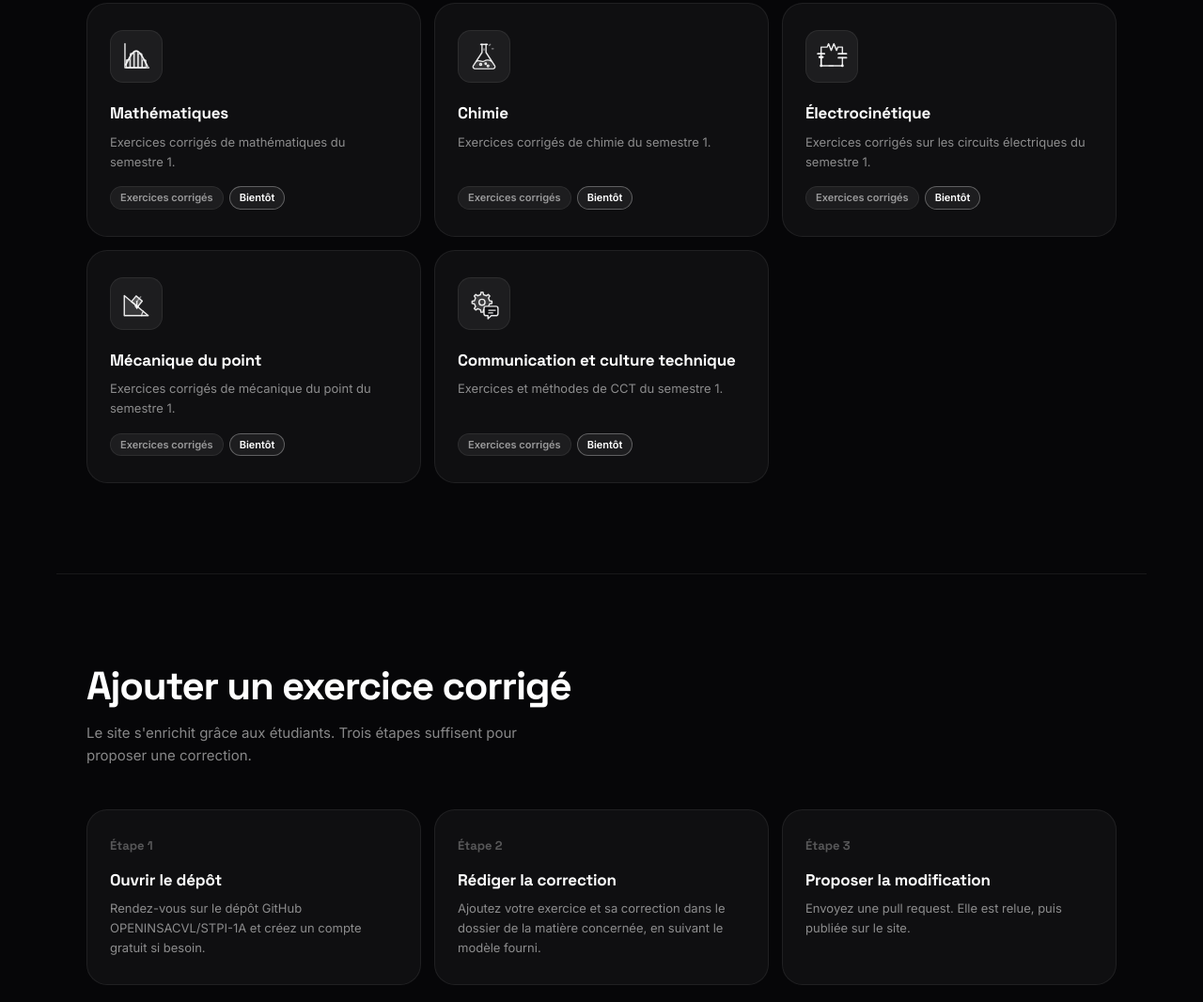
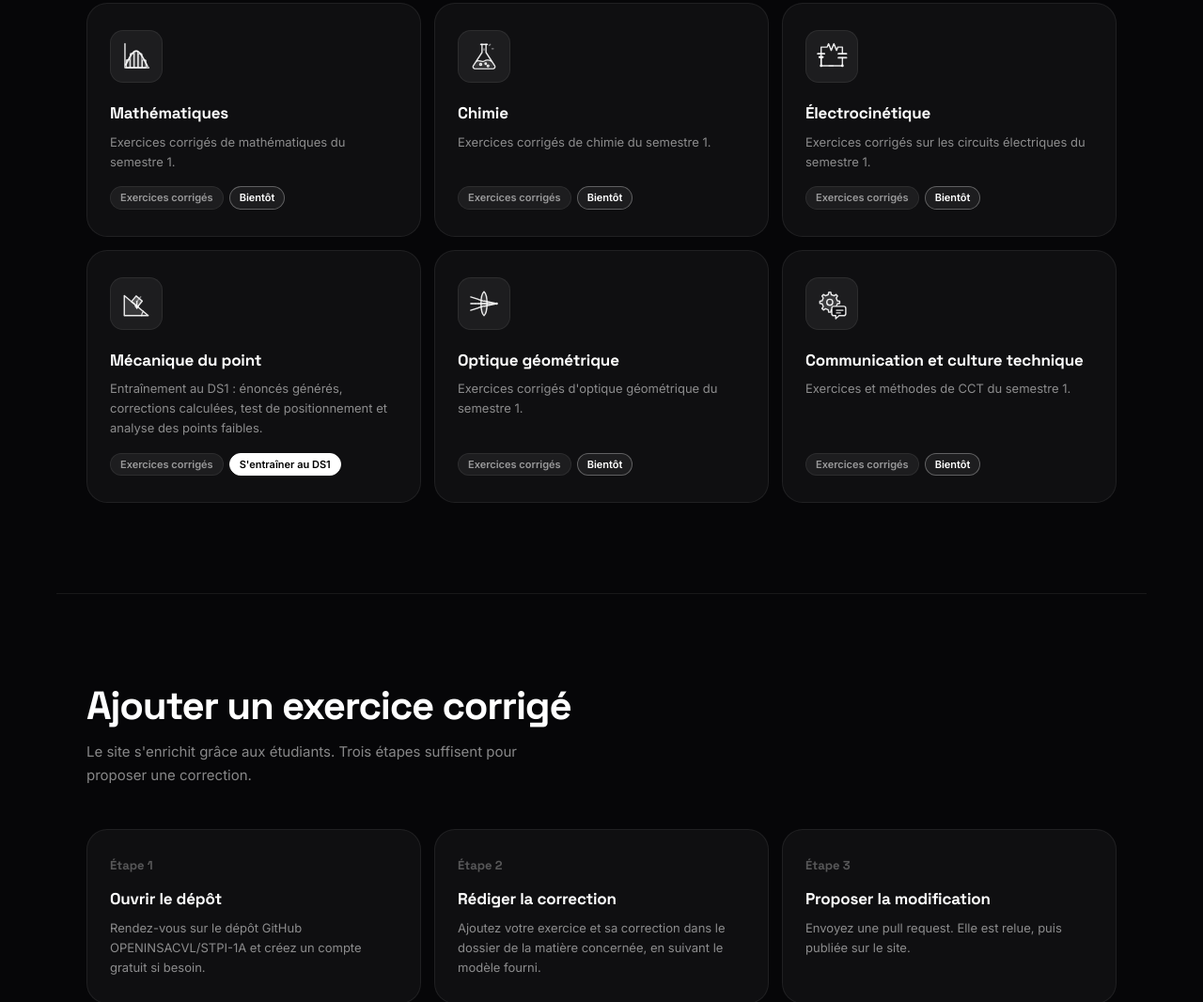
Before and after one commit to OPENINSACVL/STPI-1A, a plain HTML site: page index.html in a window 1280 px wide. Shown: the part 1241-2307 px from the top of the page at 94% size. Drawn offline with Linux system fonts and the light colour scheme.

Commit message:
Update index.html

```diff
--- a/index.html
+++ b/index.html
@@ -24,7 +24,6 @@ a{color:inherit;text-decoration:none}
 :focus-visible{outline:2px solid #fff;outline-offset:3px;border-radius:8px}
 img{max-width:100%}
 
-/* Navigation */
 nav{position:fixed;top:0;left:0;right:0;z-index:50;height:var(--nav);display:flex;align-items:center;justify-content:space-between;padding:0 32px;background:rgba(6,6,8,.85);backdrop-filter:blur(24px);-webkit-backdrop-filter:blur(24px);border-bottom:1px solid var(--border)}
 .logo{display:flex;align-items:center;gap:10px}
 .logo img{width:28px;height:28px;object-fit:contain;border-radius:6px}
@@ -36,10 +35,8 @@ nav{position:fixed;top:0;left:0;right:0;z-index:50;height:var(--nav);display:fle
 .btn-nav{font-size:13px;font-weight:600;color:#000;background:#fff;padding:7px 16px;border-radius:8px;transition:opacity .15s,transform .15s}
 .btn-nav:hover{opacity:.85;transform:translateY(-1px)}
 
-/* Mention */
 .notice{margin-top:var(--nav);padding:10px 24px;text-align:center;font-size:12.5px;color:var(--t2);background:var(--surface);border-bottom:1px solid var(--border)}
 
-/* Hero */
 .hero{min-height:calc(100vh - var(--nav) - 40px);display:flex;flex-direction:column;align-items:center;justify-content:center;text-align:center;padding:72px 24px 88px}
 .hero-logo{width:84px;height:84px;object-fit:contain;border-radius:20px;margin-bottom:28px;border:1px solid var(--border)}
 .hero-title{font-family:var(--display);font-size:clamp(42px,7vw,80px);font-weight:700;line-height:1.02;letter-spacing:-.04em;margin-bottom:24px;max-width:900px;background:linear-gradient(150deg,#fff 25%,rgba(255,255,255,.5) 100%);-webkit-background-clip:text;background-clip:text;-webkit-text-fill-color:transparent}
@@ -54,12 +51,10 @@ nav{position:fixed;top:0;left:0;right:0;z-index:50;height:var(--nav);display:fle
 .stat-num{font-family:var(--display);font-size:28px;font-weight:700;letter-spacing:-.04em}
 .stat-label{font-size:12px;color:var(--t3);margin-top:3px}
 
-/* Reveal */
 .reveal{opacity:0;transform:translateY(24px);transition:opacity .65s cubic-bezier(.16,1,.3,1),transform .65s cubic-bezier(.16,1,.3,1)}
 .reveal.in{opacity:1;transform:none}
 .d1{transition-delay:.08s}.d2{transition-delay:.16s}.d3{transition-delay:.24s}.d4{transition-delay:.32s}
 
-/* Sections */
 .sec{max-width:1160px;margin:0 auto;padding:96px 32px;border-top:1px solid var(--border)}
 .sec-title{font-family:var(--display);font-size:clamp(26px,3.5vw,42px);font-weight:700;letter-spacing:-.03em;line-height:1.1;margin-bottom:14px}
 .sec-sub{font-size:15px;color:var(--t2);max-width:520px;line-height:1.65}
@@ -76,6 +71,8 @@ nav{position:fixed;top:0;left:0;right:0;z-index:50;height:var(--nav);display:fle
 .tags{display:flex;flex-wrap:wrap;gap:6px;margin-top:16px}
 .tag{font-size:11px;font-weight:600;padding:3px 10px;border-radius:100px;background:rgba(255,255,255,.06);border:1px solid var(--border);color:rgba(255,255,255,.55)}
 .tag.soon{color:#fff;border-color:rgba(255,255,255,.3)}
+a.tag.go{background:#fff;color:#000;border-color:#fff;transition:opacity .15s}
+a.tag.go:hover{opacity:.85}
 .tabs{display:inline-flex;gap:4px;margin-top:32px;padding:4px;background:var(--surface);border:1px solid var(--border);border-radius:11px}
 .tab{font:600 13px var(--display);color:var(--t2);background:none;border:none;padding:8px 18px;border-radius:8px;cursor:pointer;transition:color .15s,background .15s}
 .tab:hover{color:#fff}.tab.on{background:#fff;color:#000}
@@ -84,7 +81,6 @@ nav{position:fixed;top:0;left:0;right:0;z-index:50;height:var(--nav);display:fle
 .steps{display:grid;grid-template-columns:repeat(3,1fr);gap:14px;margin-top:44px}
 .step-n{font-family:var(--display);font-size:13px;font-weight:700;color:var(--t3);margin-bottom:14px}
 
-/* Footer */
 footer{border-top:1px solid var(--border);padding:44px 32px}
 .foot{max-width:1160px;margin:0 auto;display:flex;justify-content:space-between;gap:28px;flex-wrap:wrap;font-size:13px;color:var(--t3)}
 .foot p{max-width:520px;margin-top:14px;line-height:1.6}
@@ -142,8 +138,9 @@ footer{border-top:1px solid var(--border);padding:44px 32px}
     <article class="card reveal " data-k="maths analyse algèbre"><div class="ico"><svg viewBox="0 0 48 48" fill="none" stroke="currentColor" stroke-width="2" stroke-linecap="round" stroke-linejoin="round" aria-hidden="true"><path d="M7 5v36h36"/><rect x="9.6" y="29.2" width="4.8" height="11.8" fill="currentColor" fill-opacity=".14" stroke-width="1.4"/><rect x="15.6" y="19.6" width="4.8" height="21.4" fill="currentColor" fill-opacity=".14" stroke-width="1.4"/><rect x="21.6" y="16.0" width="4.8" height="25.0" fill="currentColor" fill-opacity=".14" stroke-width="1.4"/><rect x="27.6" y="19.9" width="4.8" height="21.1" fill="currentColor" fill-opacity=".14" stroke-width="1.4"/><rect x="33.6" y="29.5" width="4.8" height="11.5" fill="currentColor" fill-opacity=".14" stroke-width="1.4"/><polyline points="8.0,36.8 8.8,35.3 9.6,33.8 10.4,32.2 11.2,30.7 12.0,29.2 12.8,27.7 13.6,26.3 14.4,24.9 15.2,23.6 16.0,22.3 16.8,21.2 17.6,20.1 18.4,19.2 19.2,18.4 20.0,17.6 20.8,17.0 21.6,16.6 22.4,16.2 23.2,16.1 24.0,16.0 24.8,16.1 25.6,16.3 26.4,16.7 27.2,17.2 28.0,17.8 28.8,18.5 29.6,19.4 30.4,20.4 31.2,21.4 32.0,22.6 32.8,23.9 33.6,25.2 34.4,26.6 35.2,28.0 36.0,29.5 36.8,31.0 37.6,32.6 38.4,34.1 39.2,35.6 40.0,37.1 40.8,38.6" stroke-width="2.4"/></svg></div><div class="card-title">Mathématiques</div><p class="card-desc">Exercices corrigés de mathématiques du semestre 1.</p><div class="tags"><span class="tag">Exercices corrigés</span><span class="tag soon">Bientôt</span></div></article>
     <article class="card reveal d1" data-k=""><div class="ico"><svg viewBox="0 0 48 48" fill="none" stroke="currentColor" stroke-width="2" stroke-linecap="round" stroke-linejoin="round" aria-hidden="true"><path d="M19 6h10"/><path d="M21 6v12L8 38a3 3 0 0 0 2.6 4.5h26.8A3 3 0 0 0 40 38L27 18V6"/><path d="M13.4 31c3.5-2.4 6.5 2.4 10.6 0s7-2.4 10.6 0l3.4 6.4a1.6 1.6 0 0 1-1.4 2.4H11.4a1.6 1.6 0 0 1-1.4-2.4z" fill="currentColor" fill-opacity=".14" stroke="none"/><path d="M13.4 31c3.5-2.4 6.5 2.4 10.6 0s7-2.4 10.6 0" stroke-width="1.8"/><circle cx="19" cy="36" r="1.5"/><circle cx="26.5" cy="35" r="1.1"/><circle cx="30" cy="38.2" r="1.3"/><path d="M24 14.5v-2M32 7.5l1.4-1.4M36 12.5h2" stroke-opacity=".5"/></svg></div><div class="card-title">Chimie</div><p class="card-desc">Exercices corrigés de chimie du semestre 1.</p><div class="tags"><span class="tag">Exercices corrigés</span><span class="tag soon">Bientôt</span></div></article>
     <article class="card reveal d2" data-k="electrocinetique circuits electricite"><div class="ico"><svg viewBox="0 0 48 48" fill="none" stroke="currentColor" stroke-width="2" stroke-linecap="round" stroke-linejoin="round" aria-hidden="true"><path d="M8 38V10h7l2.2 0 2-5 4 10 4-10 4 10 2-5h5.8H40v10"/><path d="M8 25v13M40 26v12H8"/><path d="M3 20h10" stroke-width="2.4"/><path d="M5.8 25h4.4" stroke-width="3.4"/><path d="M34 20h12M34 26h12" stroke-width="2.4"/><circle cx="8" cy="38" r="2" fill="currentColor" stroke="none"/><circle cx="40" cy="38" r="2" fill="currentColor" stroke="none"/><path d="M20 38l6 0" stroke-opacity=".5"/></svg></div><div class="card-title">Électrocinétique</div><p class="card-desc">Exercices corrigés sur les circuits électriques du semestre 1.</p><div class="tags"><span class="tag">Exercices corrigés</span><span class="tag soon">Bientôt</span></div></article>
-    <article class="card reveal " data-k="mecanique cinematique dynamique"><div class="ico"><svg viewBox="0 0 48 48" fill="none" stroke="currentColor" stroke-width="2" stroke-linecap="round" stroke-linejoin="round" aria-hidden="true"><path d="M6 12v30h36z" fill="currentColor" fill-opacity=".14"/><path d="M16.8 21.0L26.0 28.6L33.0 20.2L23.8 12.5z" fill="currentColor" fill-opacity=".3"/><path d="M24.9 20.6v10"/><path d="M22.5 27.6l2.4 3.4 2.4-3.4"/><path d="M24.9 20.6l5.8 -6.9" stroke-opacity=".5"/><path d="M32 42a10 10 0 0 1 2.8-6.4" stroke-width="1.6"/></svg></div><div class="card-title">Mécanique du point</div><p class="card-desc">Exercices corrigés de mécanique du point du semestre 1.</p><div class="tags"><span class="tag">Exercices corrigés</span><span class="tag soon">Bientôt</span></div></article>
-    <article class="card reveal d1" data-k="cct com communication culture technique"><div class="ico"><svg viewBox="0 0 48 48" fill="none" stroke="currentColor" stroke-width="2" stroke-linecap="round" stroke-linejoin="round" aria-hidden="true"><path d="M32.4 19.7L35.9 20.4L35.9 23.6L32.4 24.3L30.7 28.4L32.7 31.4L30.4 33.7L27.4 31.7L23.3 33.4L22.6 36.9L19.4 36.9L18.7 33.4L14.6 31.7L11.6 33.7L9.3 31.4L11.3 28.4L9.6 24.3L6.1 23.6L6.1 20.4L9.6 19.7L11.3 15.6L9.3 12.6L11.6 10.3L14.6 12.3L18.7 10.6L19.4 7.1L22.6 7.1L23.3 10.6L27.4 12.3L30.4 10.3L32.7 12.6L30.7 15.6z" fill="currentColor" fill-opacity=".14"/><circle cx="21" cy="22" r="4.5"/><path d="M27 28h15a3 3 0 0 1 3 3v8a3 3 0 0 1-3 3h-7l-5 4.5V42h-3a3 3 0 0 1-3-3v-8a3 3 0 0 1 3-3z" fill="#0f0f12"/><path d="M31 34h10M31 38h6" stroke-width="1.8"/></svg></div><div class="card-title">Communication et culture technique</div><p class="card-desc">Exercices et méthodes de CCT du semestre 1.</p><div class="tags"><span class="tag">Exercices corrigés</span><span class="tag soon">Bientôt</span></div></article>
+    <article class="card reveal " data-k="mecanique cinematique dynamique ds1 entrainement"><div class="ico"><svg viewBox="0 0 48 48" fill="none" stroke="currentColor" stroke-width="2" stroke-linecap="round" stroke-linejoin="round" aria-hidden="true"><path d="M6 12v30h36z" fill="currentColor" fill-opacity=".14"/><path d="M16.8 21.0L26.0 28.6L33.0 20.2L23.8 12.5z" fill="currentColor" fill-opacity=".3"/><path d="M24.9 20.6v10"/><path d="M22.5 27.6l2.4 3.4 2.4-3.4"/><path d="M24.9 20.6l5.8 -6.9" stroke-opacity=".5"/><path d="M32 42a10 10 0 0 1 2.8-6.4" stroke-width="1.6"/></svg></div><div class="card-title">Mécanique du point</div><p class="card-desc">Entraînement au DS1 : énoncés générés, corrections calculées, test de positionnement et analyse des points faibles.</p><div class="tags"><span class="tag">Exercices corrigés</span><a class="tag go" href="meca_ds1.html">S'entraîner au DS1</a></div></article>
+    <article class="card reveal d1" data-k="optique geometrique lentilles miroirs rayons lumiere"><div class="ico"><svg viewBox="0 0 48 48" fill="none" stroke="currentColor" stroke-width="2" stroke-linecap="round" stroke-linejoin="round" aria-hidden="true"><path d="M5 24h38" stroke-opacity=".4" stroke-dasharray="2 3"/><path d="M24 6c-6 5-6 31 0 36 6-5 6-31 0-36z" fill="currentColor" fill-opacity=".14"/><path d="M4 14l19.4 6.2"/><path d="M4 24h19.8"/><path d="M4 34l19.4-6.2"/><path d="M24.6 20.2L43 24"/><path d="M24.2 24H43"/><path d="M24.6 27.8L43 24"/><circle cx="43" cy="24" r="1.8" fill="currentColor" stroke="none"/></svg></div><div class="card-title">Optique géométrique</div><p class="card-desc">Exercices corrigés d'optique géométrique du semestre 1.</p><div class="tags"><span class="tag">Exercices corrigés</span><span class="tag soon">Bientôt</span></div></article>
+    <article class="card reveal d2" data-k="cct com communication culture technique"><div class="ico"><svg viewBox="0 0 48 48" fill="none" stroke="currentColor" stroke-width="2" stroke-linecap="round" stroke-linejoin="round" aria-hidden="true"><path d="M32.4 19.7L35.9 20.4L35.9 23.6L32.4 24.3L30.7 28.4L32.7 31.4L30.4 33.7L27.4 31.7L23.3 33.4L22.6 36.9L19.4 36.9L18.7 33.4L14.6 31.7L11.6 33.7L9.3 31.4L11.3 28.4L9.6 24.3L6.1 23.6L6.1 20.4L9.6 19.7L11.3 15.6L9.3 12.6L11.6 10.3L14.6 12.3L18.7 10.6L19.4 7.1L22.6 7.1L23.3 10.6L27.4 12.3L30.4 10.3L32.7 12.6L30.7 15.6z" fill="currentColor" fill-opacity=".14"/><circle cx="21" cy="22" r="4.5"/><path d="M27 28h15a3 3 0 0 1 3 3v8a3 3 0 0 1-3 3h-7l-5 4.5V42h-3a3 3 0 0 1-3-3v-8a3 3 0 0 1 3-3z" fill="#0f0f12"/><path d="M31 34h10M31 38h6" stroke-width="1.8"/></svg></div><div class="card-title">Communication et culture technique</div><p class="card-desc">Exercices et méthodes de CCT du semestre 1.</p><div class="tags"><span class="tag">Exercices corrigés</span><span class="tag soon">Bientôt</span></div></article>
   </div>
   <p class="empty" id="empty">Aucune matière ne correspond à cette recherche.</p>
   </div>
```
